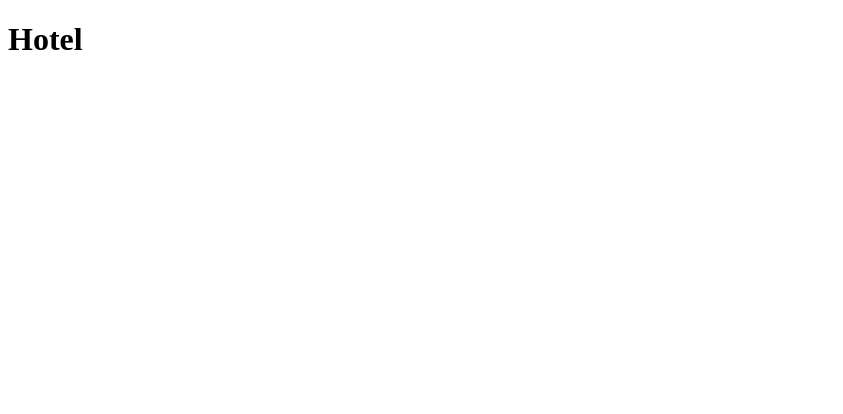
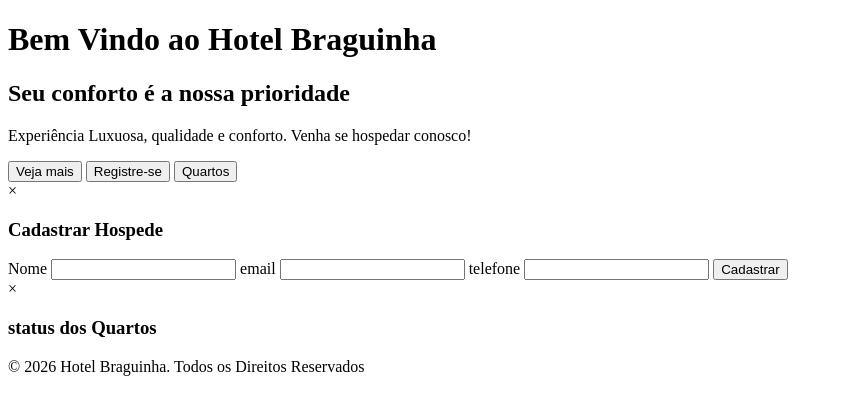
Before and after one commit to BragaMask/sistemaHotel, a plain HTML site: page index.html in a window 1280 px wide. Shown: the whole page, without its empty margins (0-843 px from the left). Drawn offline with Linux system fonts and the light colour scheme.

Commit message:
esqueleto do Site Hotel

```diff
--- a/index.html
+++ b/index.html
@@ -8,8 +8,48 @@
     <title>Hotel</title>
 </head>
 <body>
+    <header>
+        <h1>Bem Vindo ao Hotel Braguinha</h1>
+    </header>
+    <main>
+        <section class="hero">
+            <div class="image-banner">
+                <div class="hero-text">
+                    <h2>Seu conforto é a nossa prioridade</h2>
+                    <p>Experiência Luxuosa, qualidade e conforto. Venha se hospedar conosco!</p>
+                    <button>Veja mais</button>
+                    <button>Registre-se</button>
+                    <button>Quartos</button>
+                </div>
+            </div>
+        </section>
+        <div id="registerModal" class="modal">
+            <div class="modal-content">
+                <span class="close" id="closeModal">&times;</span>
+                <h3>Cadastrar Hospede</h3>
+                <form id="registerForm">
+                    <label for="name">Nome</label>
+                    <input type="text" name="name" id="name" required>
+                    <label for="email">email</label>
+                    <input type="text" name="email" id="email" required>
+                    <label for="phone">telefone</label>
+                    <input type="number" name="phone" id="phone" required>
+                    <button type="submit">Cadastrar</button>
+                </form>
+            </div>
+        </div>
+        <div class="modal" id="roomModal">
+            <div class="modal-content">
+                <span class="close" id="closeRoom">&times;</span>
+                <h3>status dos Quartos</h3>
+                <p id="roomsInfo"></p>
+            </div>
 
-    <h1>Hotel</h1>
+        </div>
+    </main>
+    <footer>
+        <p>&copy; 2026 Hotel Braguinha. Todos os Direitos Reservados</p>
+    </footer>
     <script src="script.js"></script>
 </body>
 </html>
```
